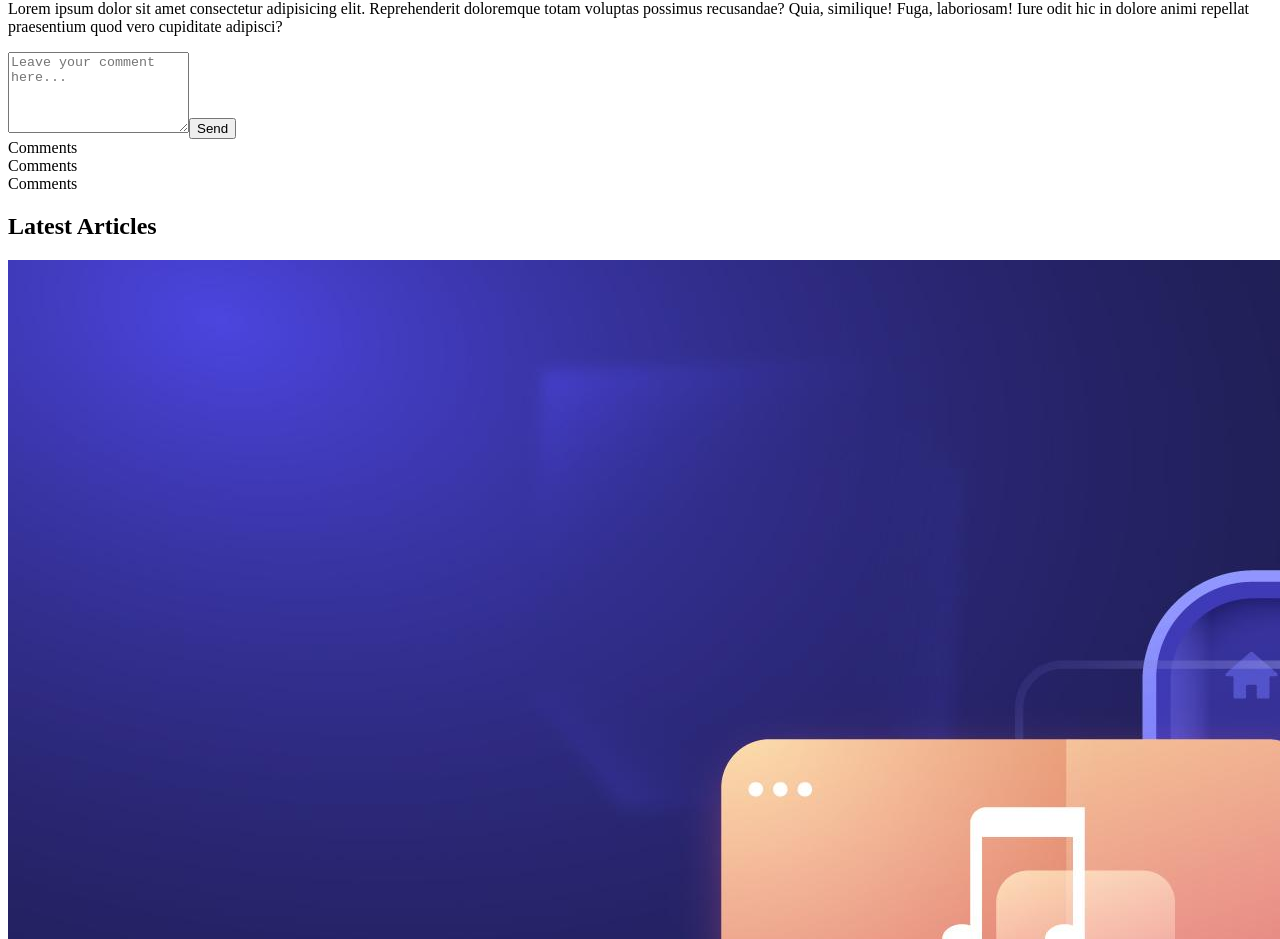
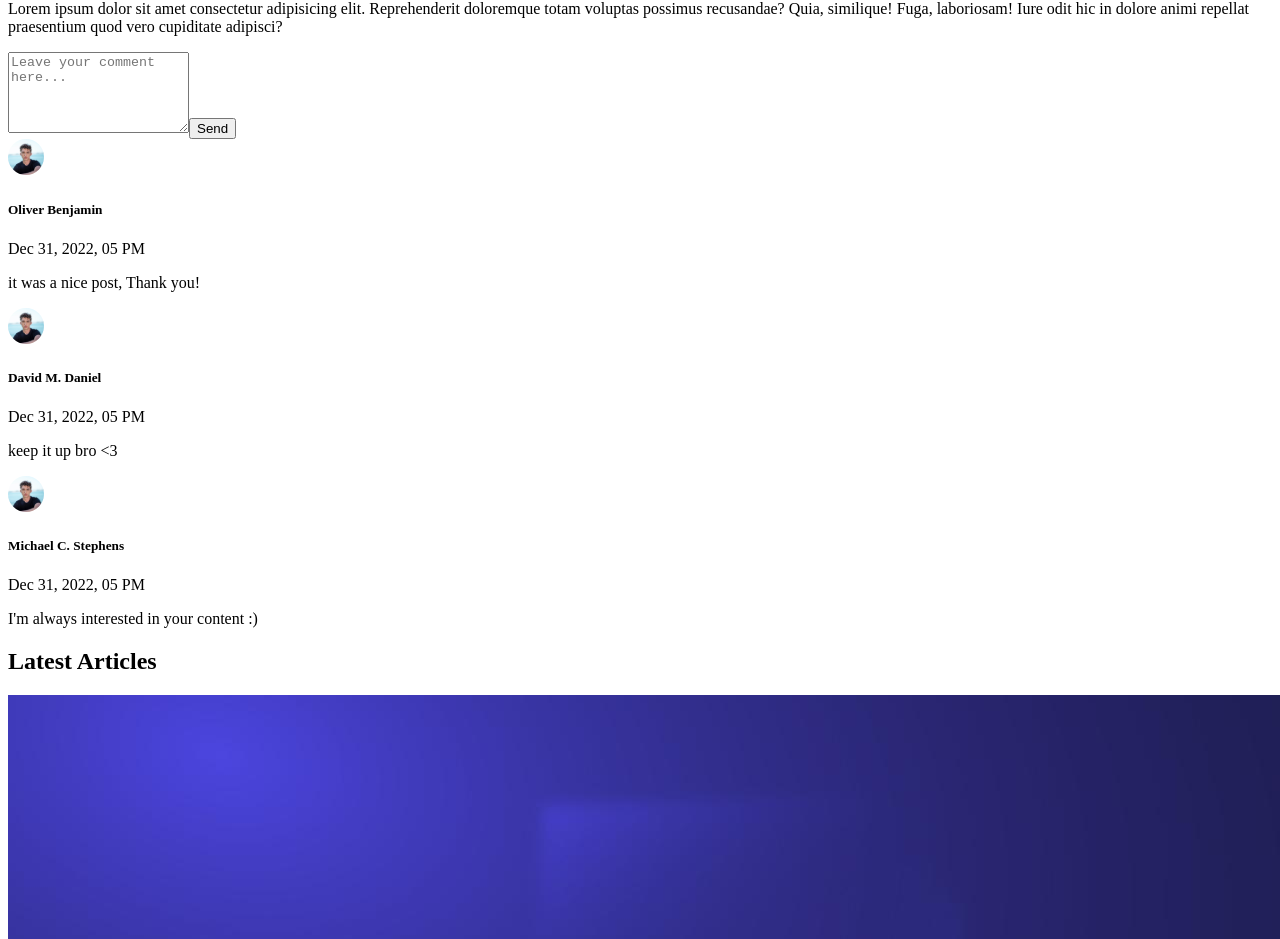
Before and after one commit to Pasan-Pahasara/MERN-Blogger-App, a React (Create React App) app in the folder front-end/: page /blog/1 in a window 1280 px wide. Shown: the part 2347-3286 px from the top of the page. Built offline with nearby package versions, Linux system fonts and the light colour scheme; the HTML template or start-up script is replaced by a standard one.

Commit message:
Refactored Comment UserName,Profile picture and Description

```diff
--- a/front-end/src/components/Comments/Comments.tsx
+++ b/front-end/src/components/Comments/Comments.tsx
@@ -1,9 +1,34 @@
-import React from 'react'
+import React from "react";
+import images from "../../constants/Images/images";
 
-const Comments = () => {
-  return (
-    <div>Comments</div>
-  )
+interface CommentsProps {
+  comment: any;
 }
 
-export default Comments
+const Comments = ({ comment }: CommentsProps) => {
+  return (
+    <div className="flex flex-nowrap items-start gap-x-3 bg-[#F2F4F5] p-3 rounded-lg">
+      <img
+        src={images.PostProfileImage}
+        alt="user profile"
+        className="w-9 h-9 object-cover rounded-full"
+      />
+      <div className="flex-1 flex flex-col">
+        <h5 className="font-bold text-dark-hard text-xs">
+          {comment.user.name}
+        </h5>
+        <span className="text-ts text-dark-light">
+          {new Date(comment.createdAt).toLocaleDateString("en-US", {
+            day: "numeric",
+            month: "short",
+            year: "numeric",
+            hour: "2-digit",
+          })}
+        </span>
+        <p>{comment.desc}</p>
+      </div>
+    </div>
+  );
+};
+
+export default Comments;
--- a/front-end/src/components/Comments/CommentsContainer/CommentsContainer.tsx
+++ b/front-end/src/components/Comments/CommentsContainer/CommentsContainer.tsx
@@ -79,8 +79,8 @@
       {/* end added comment form  */}
       <div className="space-y-4 mt-8">
         {mainComments.map((comment) => (
-          <Comments />
-      ))}
+          <Comments comment={comment} />
+        ))}
       </div>
     </div>
   );
```
